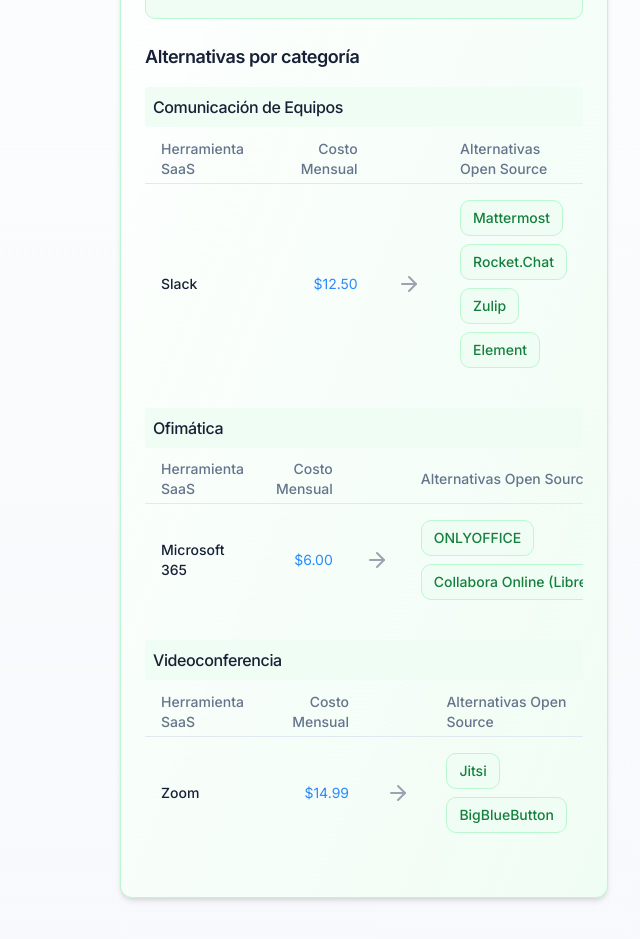
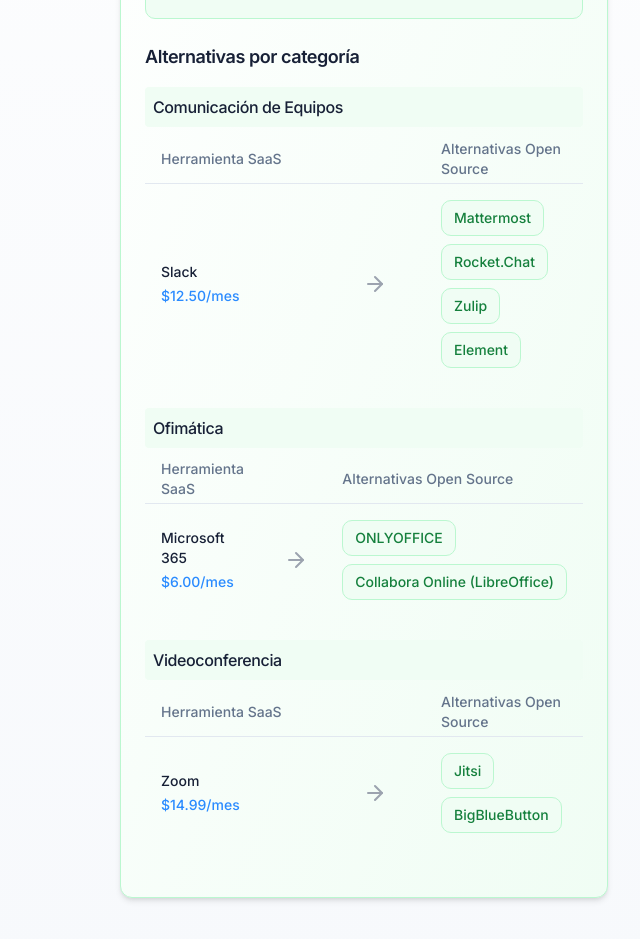
Before and after one commit to Infinitum-Solutions-SAC/landingpage-infinitum-solutions, a React (Vite) app: page / in a window 1280 px wide. Shown: the part 2540-3479 px from the top of the page, without its empty margins (640-1280 px from the left). Built offline with nearby package versions, Linux system fonts and the light colour scheme.

Commit message:
Fix: Move monthly cost under SaaS tool name
Move the monthly cost column to be displayed directly under the SaaS tool name in the Open Source Alternatives table.

```diff
--- a/src/components/calculator/OpenSourceAlternatives.tsx
+++ b/src/components/calculator/OpenSourceAlternatives.tsx
@@ -98,7 +98,6 @@ const OpenSourceAlternatives = ({
                   <TableHeader>
                     <TableRow>
                       <TableHead className="w-[180px]">Herramienta SaaS</TableHead>
-                      <TableHead className="w-[100px] text-right">Costo Mensual</TableHead>
                       <TableHead className="w-[100px]"></TableHead>
                       <TableHead>Alternativas Open Source</TableHead>
                     </TableRow>
@@ -106,9 +105,13 @@ const OpenSourceAlternatives = ({
                   <TableBody>
                     {toolGroups.map((group, idx) => (
                       <TableRow key={idx}>
-                        <TableCell className="font-medium">{group.saas.name}</TableCell>
-                        <TableCell className="text-right text-costwise-blue">
-                          ${(group.saas.cost * userCount).toFixed(2)}
+                        <TableCell className="font-medium">
+                          <div>
+                            {group.saas.name}
+                            <div className="text-sm text-costwise-blue font-medium mt-1">
+                              ${(group.saas.cost * userCount).toFixed(2)}/mes
+                            </div>
+                          </div>
                         </TableCell>
                         <TableCell>
                           <ArrowRight className="mx-auto text-gray-400" />
```
